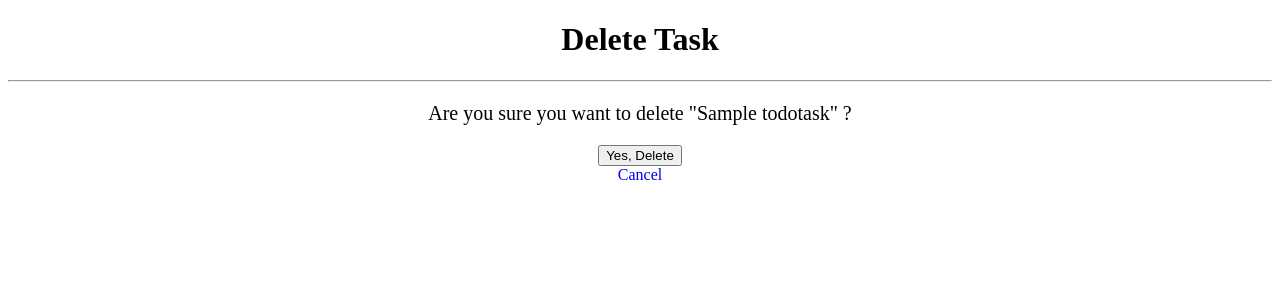
After one commit to TheAlirezaEsmaeili/Django-CBV-TodoApp, a Django app: page /delete/1 in a window 1280 px wide. The commit adds this page. Shown: the top 300 px of the page. Run offline with Django 5.2, Linux system fonts and the light colour scheme; tables that the repository leaves empty hold one stand-in row (values such as "Sample post").

Commit message:
Build Todo CRUD and Delete Confirmation
Implemented the core Todo List functionality using Django Class-Based Views, including task creation, task listing, task deletion, and a delete confirmation page. UI styling and minor refinements are still in progress.

```diff
--- /dev/null
+++ b/templates/todo/todotask_confirm_delete.html
@@ -0,0 +1,33 @@
+<!DOCTYPE html>
+<html lang="en">
+
+<head>
+    <meta charset="UTF-8">
+    <meta name="viewport" content="width=device-width, initial-scale=1.0">
+    <title>Document</title>
+
+    <style>
+        body{
+            text-align: center;
+        }
+        a{
+            text-decoration: none;
+        }
+        p{
+            font-size: 20px;
+        }
+    </style>
+</head>
+
+<body>
+    <h1>Delete Task</h1>
+    <hr>
+    <p>Are you sure you want to delete "{{ object.title }}" ?</p>
+    <form method="POST">
+        {% csrf_token %}
+        <button type="submit">Yes, Delete</button>
+    </form>
+    <a href="{% url 'todoapp:todotask' %}">Cancel</a>
+</body>
+
+</html>
--- a/todoapp/models.py
+++ b/todoapp/models.py
@@ -8,6 +8,7 @@ class TodoTask(models.Model):
     created_at = models.DateTimeField(auto_now_add=True)
     updated_at = models.DateTimeField(auto_now=True)
     complete = models.BooleanField(default=False)
+    #id = models.ForeignKey(on_delete=models.CASCADE,null=True,blank=True)
 
     def __str__(self):
         return self.title
--- a/todoapp/urls.py
+++ b/todoapp/urls.py
@@ -1,6 +1,12 @@
 from django.urls import path,include
-from .views import todoListView
+from .views import TodoListView,TaskCreateView,TaskDeleteView
+from . import views
+
+app_name = 'todoapp'
 
 urlpatterns = [
-    path('',todoListView.as_view(),name='todotask'),
+    path('',views.TodoListView.as_view(),name='todotask'),
+    path('create',views.TaskCreateView.as_view(),name='task_create'),
+    path('delete/<int:pk>', views.TaskDeleteView.as_view(), name='task_delete')
+
 ]
--- a/todoapp/views.py
+++ b/todoapp/views.py
@@ -1,11 +1,11 @@
 from django.shortcuts import render,redirect
 from .models import TodoTask
-from django.views.generic import ListView,CreateView
+from django.views.generic import ListView,CreateView,DeleteView
 from django.contrib.auth.mixins import LoginRequiredMixin
 from django.urls import reverse_lazy
 
 # Create your views here.
-class todoListView(ListView):
+class TodoListView(ListView):
 
     model = TodoTask
     template_name = 'todo/todotask.html'
@@ -15,13 +15,20 @@ class todoListView(ListView):
         title = request.POST.get('title')
         if title:
             TodoTask.objects.create(title=title)
-            return redirect('todotask')
+            return redirect('todoapp:todotask')
 
-class TaskCreate(CreateView):
+class TaskCreateView(CreateView):
     model = TodoTask
     fields = ["title"]
-    success_url = reverse_lazy("todotask")
+    success_url = reverse_lazy("todoapp:todotask")
+    context_object_name = 'tasks'
 
     def form_valid(self, form):
         form.instance.user = self.request.user
-        return super(TaskCreate, self).form_valid(form)
+        return super(TaskCreateView, self).form_valid(form)
+
+class TaskDeleteView(DeleteView):
+    model = TodoTask
+    template_name = 'todo/todotask_confirm_delete.html'
+    success_url = reverse_lazy("todoapp:todotask")
+    context_object_name = 'tasks'
```
Also changed, not shown: templates/todo/todotask.html (+31 -6 lines), todoapp/apps.py (line endings or trailing spaces).
